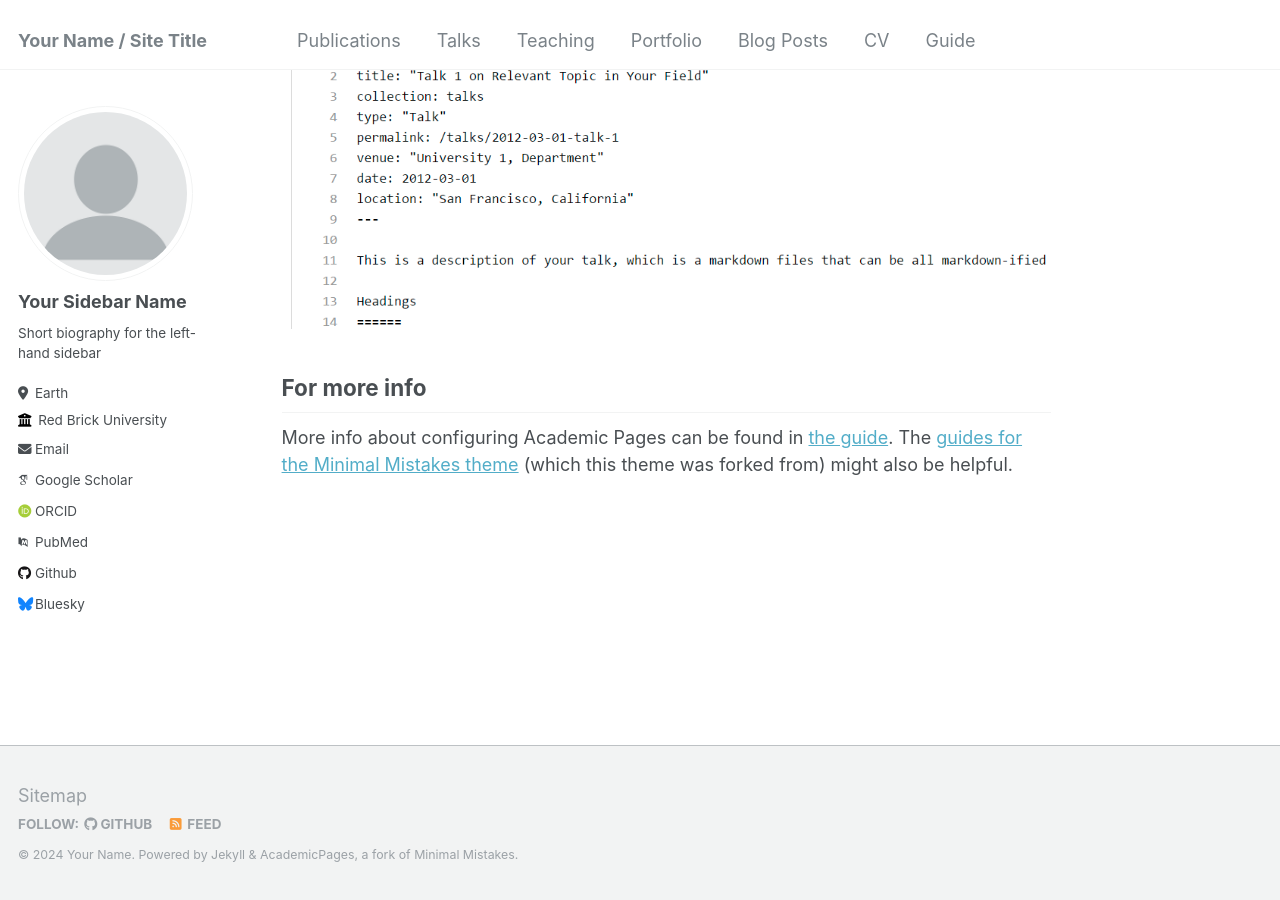
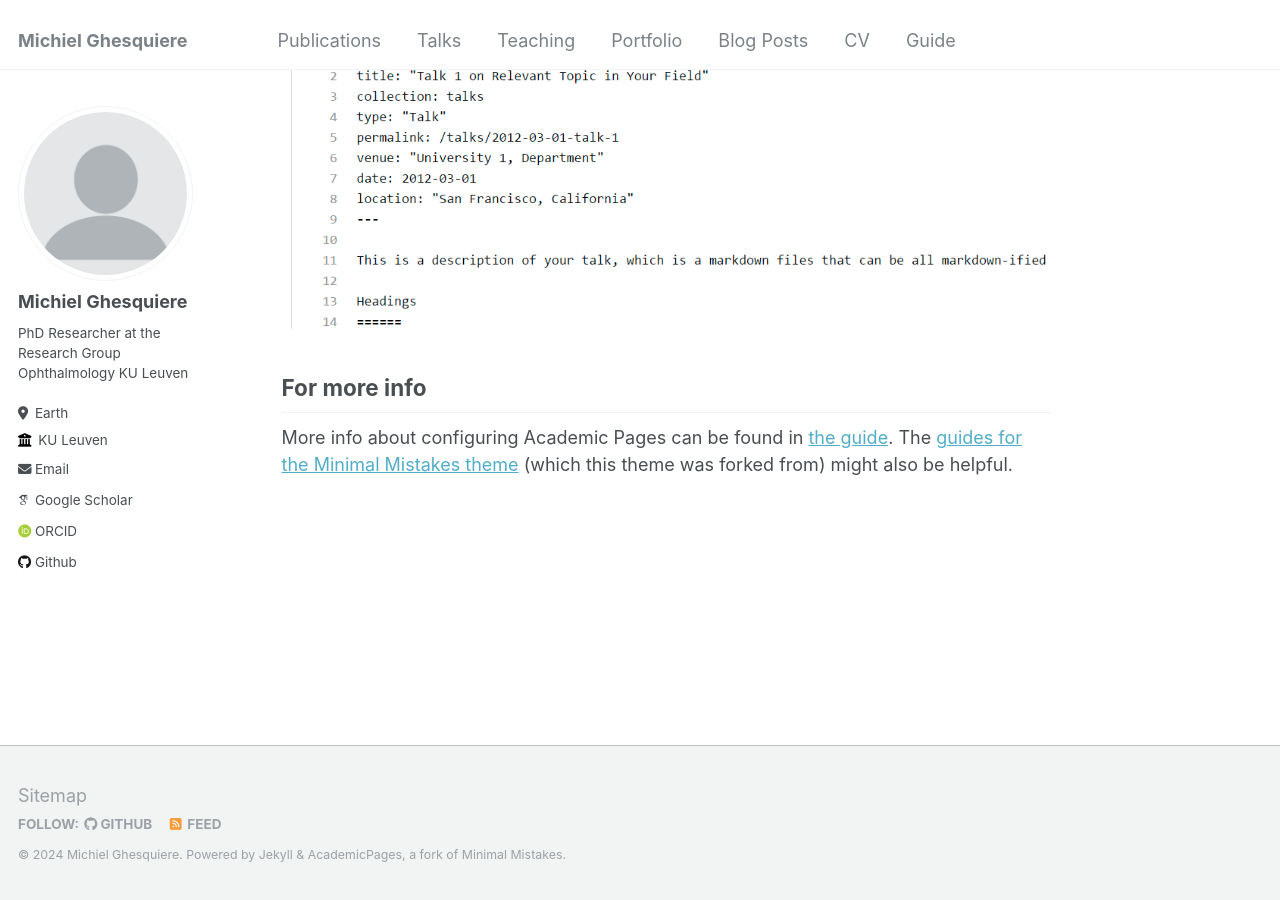
Before and after one commit to MichielGhesquiere/MichielGhesquiere.github.io, a Jekyll site: the page built from _pages/about.md, in a window 1280 px wide and 900 px high, scrolled down 2660 px. Built offline with Jekyll 4.4.1, drawn with Linux system fonts in a browser that asks for light colours; some web fonts are replaced.

Commit message:
Changing basic config settings

```diff
--- a/_config.yml
+++ b/_config.yml
@@ -8,13 +8,13 @@
 
 # Basic Site Settings
 locale                   : "en-US"
-title                    : "Your Name / Site Title"
+title                    : "Michiel Ghesquiere"
 title_separator          : "-"
-name                     : &name "Your Name"
-description              : &description "personal description"
-url                      : https://academicpages.github.io # the base hostname & protocol for your site e.g. "https://mmistakes.github.io"
+name                     : &name "Michiel Ghesquiere"
+description              : &description "PhD Researcher at the Research Group Ophthalmology KU Leuven"
+url                      : https://MichielGhesquiere.github.io # the base hostname & protocol for your site e.g. "https://mmistakes.github.io"
 baseurl                  : "" # the subpath of your site, e.g. "/blog"
-repository               : "academicpages/academicpages.github.io"
+repository               : "MichielGhesquiere/MichielGhesquiere.github.io"
 
 # Site Author - The following control what appear as part of the author content on the side bar.
 #               If a field is blank the icon and link will not appear, otherwise it will be shown.
@@ -22,33 +22,33 @@ repository               : "academicpages/academicpages.github.io"
 author:
   # Biographic information
   avatar           : "profile.png"
-  name             : "Your Sidebar Name"
+  name             : "Michiel Ghesquiere"
   pronouns         : # example: "she/her"
-  bio              : "Short biography for the left-hand sidebar"
+  bio              : "PhD Researcher at the Research Group Ophthalmology KU Leuven"
   location         : "Earth"
-  employer         : "Red Brick University"
+  employer         : "KU Leuven"
   uri              : # URL
-  email            : "none@example.org"
+  email            : "michiel.ghesquiere@kuleuven.be"
 
   # Academic websites
   arxiv            : # URL - Update with the correct link to your profile
-  googlescholar    : "https://scholar.google.com/citations?user=PS_CX0AAAAAJ"
+  googlescholar    : "https://scholar.google.be/citations?user=hfuiIcAAAAAJ&hl=nl"
   impactstory      : # URL
-  orcid            : "http://orcid.org/yourorcidurl"
+  orcid            : "http://orcid.org/0009-0006-1476-2761"
   semantic         : # URL
-  pubmed           : "https://www.ncbi.nlm.nih.gov/pubmed/?term=john+snow"
+  pubmed           : # "https://www.ncbi.nlm.nih.gov/pubmed/?term=john+snow"
   researchgate     : # URL
 
   # Repositories and software development
   bitbucket        : # Username - Update with your username on the site
   codepen          : # Username
   dribbble         : # Username
-  github           : "academicpages"
+  github           : "MichielGhesquire"
   kaggle           : # Username
   stackoverflow    : # User number or user number and name (i.e., use "1" or "1/jeff-atwood")
 
   # Social media
-  bluesky          : "bsky.app" # Replace this with you Bluesky username
+  bluesky          : # "bsky.app" # Replace this with you Bluesky username
   facebook         : # Username
   flickr           : # Username
   foursquare       : # Username
```
